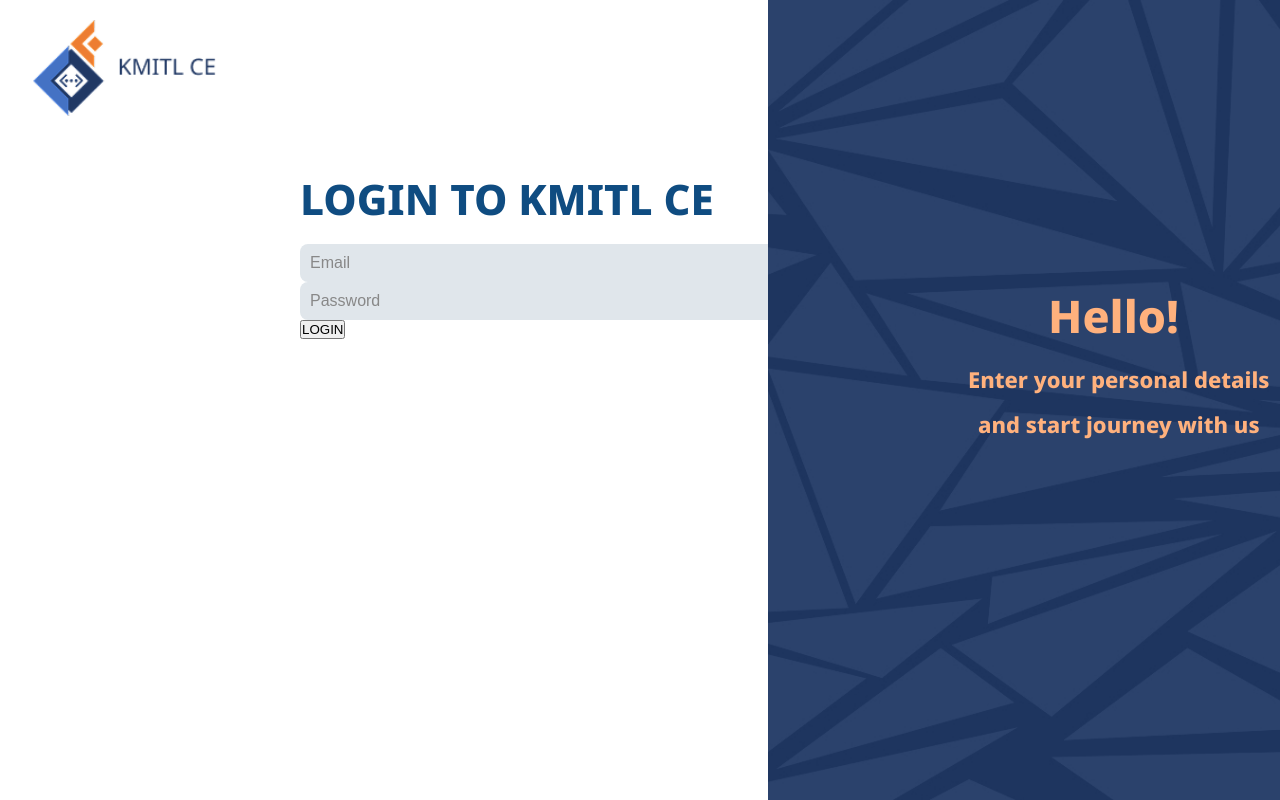
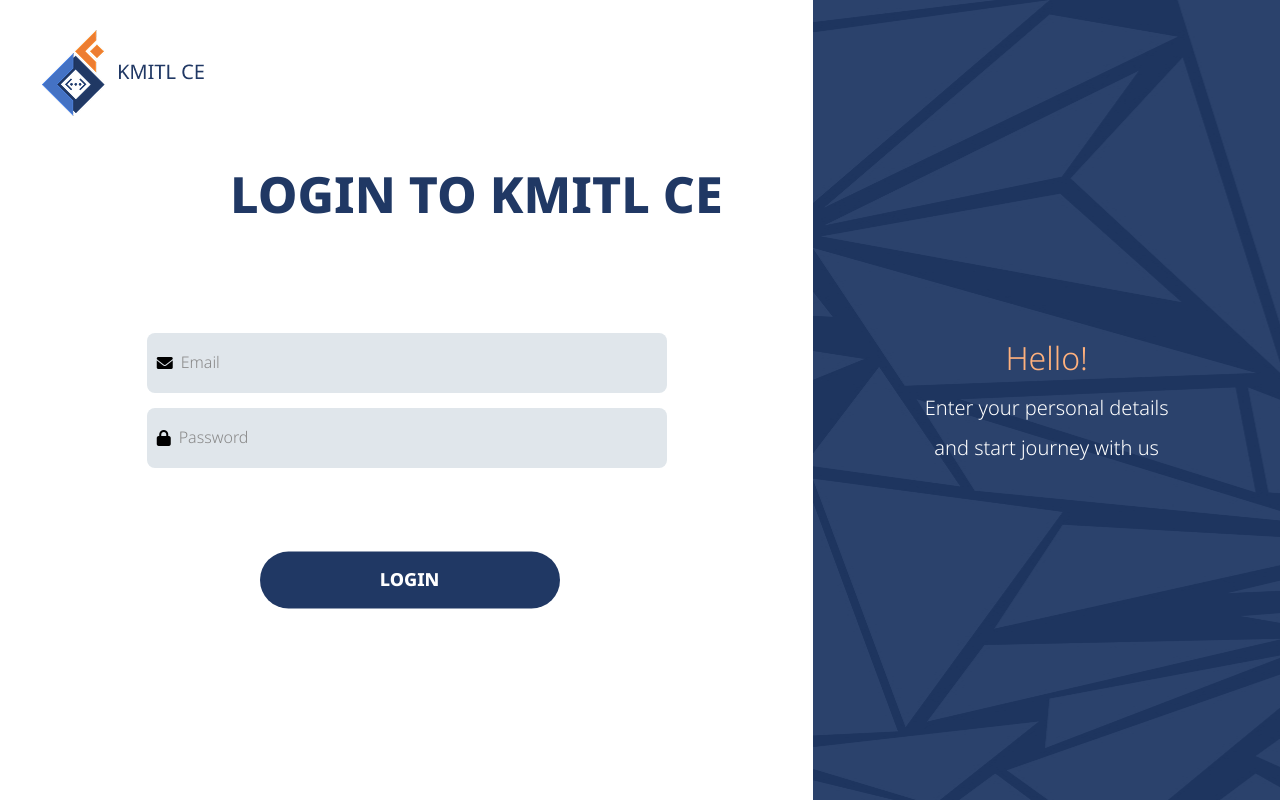
Before and after one commit to MONOSUKi/In, a PHP site: page / in a window 1280 px wide. Run offline with PHP 8.4, Linux system fonts and the light colour scheme; data that the repository does not hold is empty.

Commit message:
loginเสร็จ

```diff
--- a/php/src/index.php
+++ b/php/src/index.php
@@ -59,9 +59,11 @@
 
             <form action="login.php" method="post">
                 <div class="input-box">
+                    <i class="fas fa-envelope"></i>
                     <input type="email" name="email" placeholder="Email" required />
                 </div>
                 <div class="input-box">
+                    <i class="fas fa-lock"></i>
                     <input type="password" name="password" placeholder="Password" required />
                 </div>
                 <button type="submit" class="Login">LOGIN</button>
--- a/php/src/login.css
+++ b/php/src/login.css
@@ -1,227 +1,143 @@
-
-/* Desktop (หน้าจอใหญ่) */
-@media screen and (min-width: 1024px) {
-    .container {
-      flex-direction: row; /* แสดงแบบแนวนอน */
-      padding: 50px;
-    }
-
-    .left {
-      width: 60%;
-      padding: 100px;
-    }
-
-    .right {
-      width: 40%;
-    }
-  }
-
-  /* Tablet (หน้าจอขนาดกลาง) */
-  @media screen and (max-width: 1023px) {
-    .container {
-      flex-direction: column; /* แสดงแบบแนวตั้ง */
-      align-items: center;
-      padding: 30px;
-    }
-
-    .left, .right {
-      width: 100%; /* ให้เต็มจอ */
-      padding: 20px;
-    }
-
-    .login-box, .input-box {
-      width: 80%;
-    }
-  }
-
-  /* Mobile (หน้าจอเล็ก) */
-  @media screen and (max-width: 768px) {
-    .container {
-      flex-direction: column;
-      padding: 20px;
-    }
-
-    .left {
-      padding: 10px;
-      text-align: center;
-    }
-
-    .login-box, .input-box {
-      width: 90%;
-      margin: auto;
-    }
-
-    .google-login {
-      width: 100%;
-    }
-
-    .right {
-      display: none; /* ซ่อนพื้นหลังฝั่งขวาบนมือถือ */
-    }
-  }
-
+/* -------------------- Reset & Global Styles -------------------- */
 * {
   margin: 0;
   padding: 0;
-    box-sizing: border-box;
+  font-family: 'Noto Sans Thai', sans-serif;
 }
+
+body {
+  display: flex;
+  justify-content: center;
+  align-items: center;
+  height: 100vh;
+  background-color: #f4f4f4;
+}
+
 .container {
   display: flex;
+  width: 100vw;
   height: 100vh;
-    width: 100vw;
+  background: #ffffff;
+  overflow: hidden;
 }
+
+/* -------------------- Left Side (Login Form) -------------------- */
 .left {
-    flex: 70%;
-    background-color: white;
+  flex: 2;
   display: flex;
   flex-direction: column;
-    padding: 120px 100px 0 250px; /* เพิ่ม padding ซ้าย */
+  justify-content: center;
+  align-items: center;
+  padding: 40px;
 }
 
 .left img {
-    width: 250px;
     position: absolute;
     top: 20px;
     left: 20px;
+    padding: 10px;
 }
 
-  .content {
-    text-align: left; /* จัดข้อความชิดซ้าย */
-    margin-bottom: 10px;
+.left h1 {
+  font-size: 50px;
+  font-weight: bold;
+  color: #203864;
+  margin-bottom: 20px;
+  position: absolute;
+  top: 160px;
+  left: 230px;
 }
 
-  h1 {
-    font-family: 'Noto Sans Thai', sans-serif;
-    font-size: 42px;
-    font-weight: 1000;
-    color: #0f4c81;
-  }
-
-  .login-box h2 {
-    padding: 10px;
-    width: 360px;
-    margin-top: 30px;
-    margin-left: 0;
-    margin-right: 100;
-  }
-
-  .or-use-email {
-    font-family: 'Noto Sans Thai', sans-serif;
-    font-size: 18px;
-    color: #c5c5c5;
-    margin-top: 5ch; /* เพิ่มระยะห่างจากกล่องข้อความ */
-    padding-left: 85px;
-    padding-right: 20px;
-    font-weight: 300;
-  }
-
-  .email-box {
-    display: flex;
-    flex-direction: column;
-    gap: 15px;
-    margin-top: 30px;
-    width: 405px;
-  }
-
+/* Input Fields */
 .input-box {
   display: flex;
   align-items: center;
-    background-color: #E0E6EB;
+  background: #e0e6eb;
   border-radius: 8px;
   padding: 10px;
-  }
-
-  .input-box .icon {
-    font-size: 20px;
-    color: #666;
-    margin-right: 10px;
+  margin: 15px 0;
+  width: 500px;
 }
 
 .input-box input {
+  width: 100%;
   border: none;
   outline: none;
   background: none;
   font-size: 16px;
-    color: #333;
-    width: 100%;
+  padding: 8px;
 }
 
 .input-box input::placeholder {
   color: #888;
 }
 
-  .for-get-pass {
-    font-family: 'Noto Sans Thai', sans-serif;
+/* Login Button */
+.Login {
+  color: white;
   font-size: 18px;
-    color: #2c2c2c;
-    margin-top: 30px; /* เพิ่มระยะห่างจากกล่องข้อความ */
-    padding-left: 130px;
-    padding-right: 20px;
-    text-decoration: underline;
+  font-weight: bold;
+  background-color: #203864;
+  border: none;
+  padding: 15px;
+  border-radius: 30px;
+  cursor: pointer;
+  text-align: center;
+  width: 100%;
+  max-width: 300px;
+  margin-top: 20px;
+  position: absolute;
+  top: 70%;
+  left: 32%;
+  transform: translate(-50%, -50%);
 }
 
-  .Login-box {
-    margin-top: 60px;
-    padding-left: 40px;
+.Login:hover {
+  background-color: #1a2e50;
 }
 
-  .Login-box .Login {
-    color: white !important; /* สีข้อความ */
-    font-size: 18px;
-    font-weight: 300px;
-    font-family: 'Noto Sans Thai', sans-serif;
-    background-color: #203864; /* สีของปุ่ม */
-    border: none; /* ไม่มีขอบ */
-    padding: 18px 130px; /* ขนาดปุ่ม */
-    border-radius: 30px; /* มุมปุ่มมน */
-    cursor: pointer; /* เปลี่ยนเป็นมือเมื่อวางเมาส์ */
+/* Error Message */
+.error {
+  color: red;
+  font-size: 14px;
+  text-align: center;
+  margin-top: 10px;
 }
 
-  .Login-box a {
-    border: none; /* ไม่มีขอบ */
-    cursor: pointer; /* เปลี่ยนเป็นมือเมื่อวางเมาส์ */
+/* -------------------- Right Side (Welcome Section) -------------------- */
+.right {
+  flex: 1;
+  background: url('assets/images/bg.jpg'); /* พื้นหลังลวดลาย */
+  color: white;
+  display: flex;
+  flex-direction: column;
   justify-content: center;
   align-items: center;
-    text-decoration: none;
+  text-align: center;
+  padding: 50px;
+}
+
+.right h4 {
+  font-size: 32px;
+  font-weight: 300;
+  color: #ffb17d;
+}
+
+.right h5, .right h6 {
+  font-size: 20px;
+  margin-top: 10px;
+  font-weight: normal;
+}
+
+/* -------------------- Responsive Design -------------------- */
+@media screen and (max-width: 768px) {
+  .container {
+    flex-direction: column;
+    width: 90%;
+    height: auto;
   }
 
   .right {
-    position: fixed;
-    top: 0;
-    right: 0;
-    width: 40%;
-    height: 100vh;
-    background-image: url('/assets/images/bg.jpg');
-    background-size: cover;
-    background-position: right;
-    background-repeat: no-repeat;
+    display: none; /* ซ่อนฝั่งขวาบนมือถือ */
   }
-
-  .contents {
-    text-align: left;
 }
-
-  h4, h5, h6 {
-    font-family: 'Noto Sans Thai', sans-serif;
-    color: #FFB17D;
-  }
-
-  h4 {
-    padding-left: 280px;
-    padding-top: 285px;
-    font-size: 45px;
-    font-weight: 1000;
-  }
-
-  h5 {
-    padding-left: 200px;
-    padding-top: 12px;
-    font-size: 22px;
-    font-weight: 100px;
-  }
-
-  h6 {
-    padding-left: 210px;
-    padding-top: 12px;
-    font-size: 22px;
-  }
```
Lines whose indentation alone changed are shown as unchanged.
